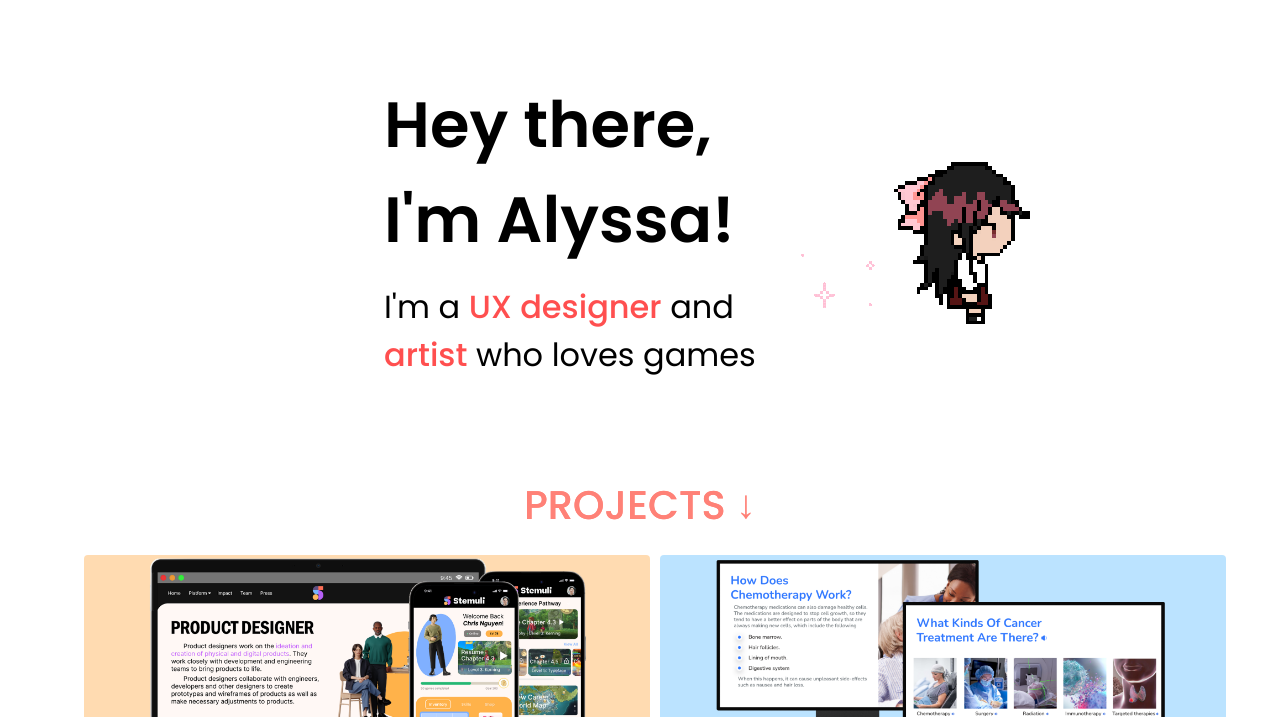
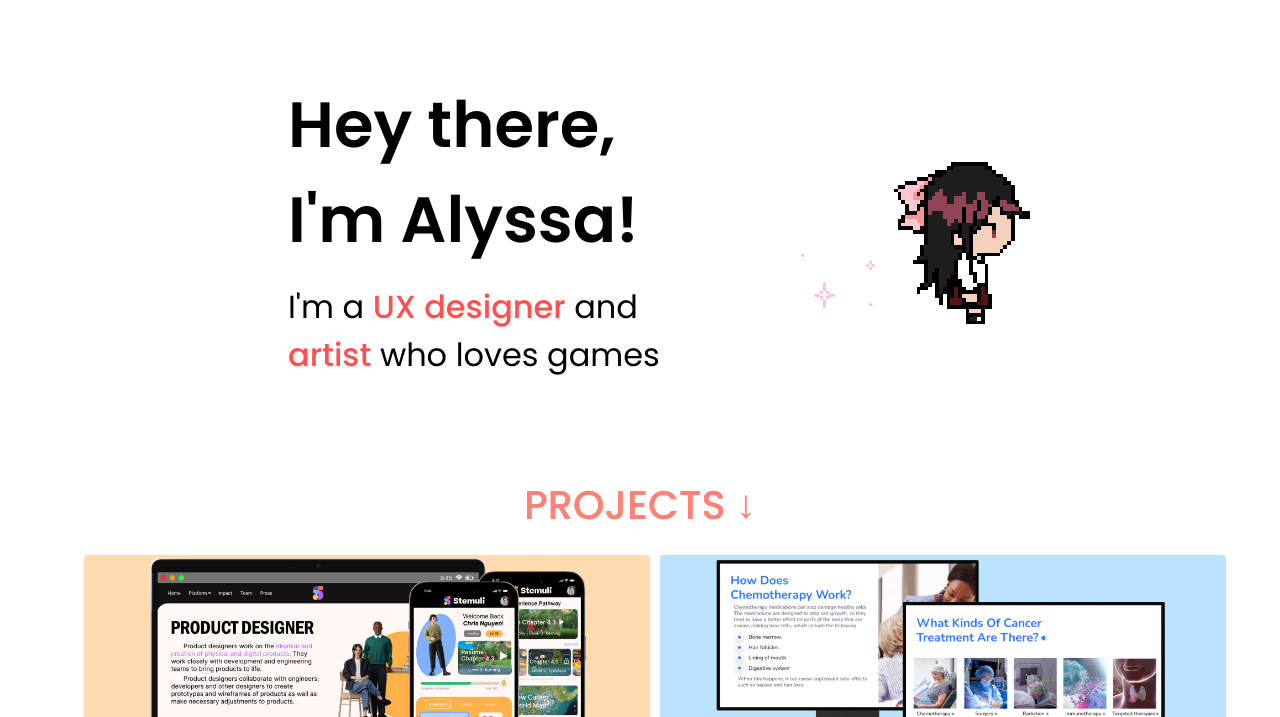
Before and after one commit to alyssaxto/alyssato-portfolio, a plain HTML site: page index.html in a window 1280 px wide. Shown: the part 83-800 px from the top of the page. Drawn offline with Linux system fonts and the light colour scheme.

Commit message:
fixed the header

```diff
--- a/styles.css
+++ b/styles.css
@@ -218,8 +218,8 @@
     margin: 0 auto;
     height: 90%;
     z-index: 1;
+    max-width: 1700px;
     width: 100%;
-    max-width: 85%;
     padding: 0 50px;
     padding-left: 18rem;
   }
```
